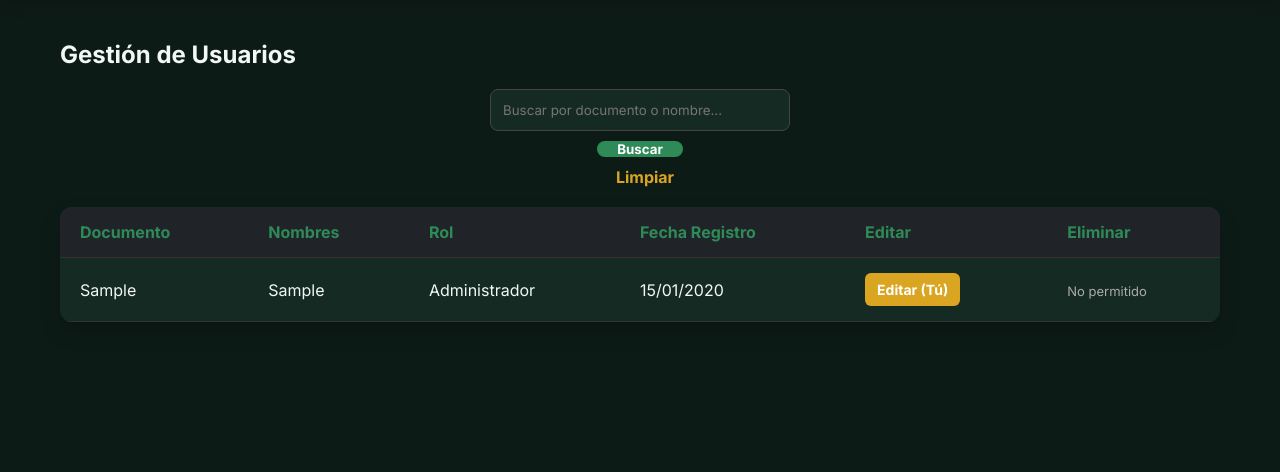
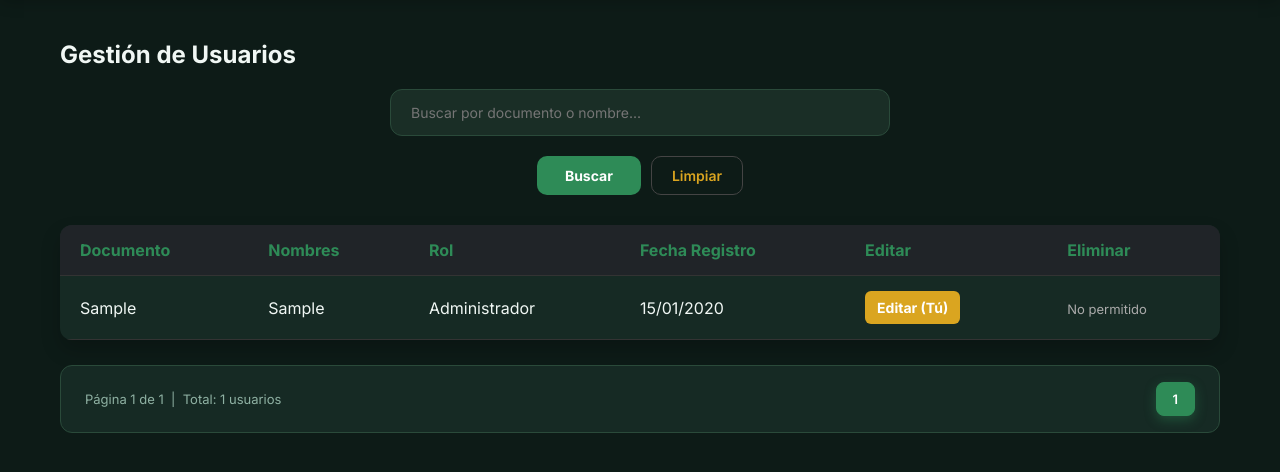
Before and after one commit to vaccaelpro/Django_liliana, a Django app: page /admin-dashboard/ in a window 1280 px wide. Shown: the part 65-537 px from the top of the page. Run offline with Django 5.2, Linux system fonts and the light colour scheme; a user stored in the database is signed in; tables that the repository leaves empty hold one stand-in row (values such as "Sample post").

Commit message:
aginación en listado de usuarios del dashboard admin
- Importa Paginator de django.core.paginator
- Muestra 5 usuarios por página en admin_dashboard
- Mantiene el filtro de búsqueda activo al paginar con ?q= en los enlaces
- Agrega navegación: primera, anterior, páginas numeradas, siguiente, última
- Muestra contador de página actual y total de usuarios- Crea admin_dashboard.css como archivo de estilos independiente
- Rediseña barra de búsqueda: centrada, más ancha, con acciones agrupadas
- Rediseña paginación: fondo con borde, botones con hover animado y sombra
- Botón activo de página con sombra verde y sin efecto hover

```diff
--- a/inventario_django/dcrm/website/templates/admin_dashboard.html
+++ b/inventario_django/dcrm/website/templates/admin_dashboard.html
@@ -9,6 +9,7 @@
     <link href="https://fonts.googleapis.com/css2?family=Inter:wght@300;400;600;700&display=swap" rel="stylesheet">
     <link rel="stylesheet" href="https://cdnjs.cloudflare.com/ajax/libs/font-awesome/6.4.0/css/all.min.css">
     <link rel="stylesheet" href="{% static 'css/styles.css' %}">
+    <link rel="stylesheet" href="{% static 'css/admin_dashboard.css' %}">
 </head>
 
 <body>
@@ -24,9 +25,10 @@
         <h2>Gestión de Usuarios</h2>
         <form class="search-bar" method="GET" action="{% url 'admin_dashboard' %}">
             <input type="text" name="q" placeholder="Buscar por documento o nombre..." value="{{ request.GET.q }}">
-            <button type="submit">Buscar</button>
-            <a href="{% url 'admin_dashboard' %}"
-                style="text-decoration: none; align-self: center; color: var(--accent); font-weight: bold; margin-left: 10px;">Limpiar</a>
+            <div class="search-actions">
+                <button type="submit">Buscar</button>
+                <a href="{% url 'admin_dashboard' %}" class="search-clear">Limpiar</a>
+            </div>
         </form>
         <table>
             <thead>
@@ -71,6 +73,35 @@
                 {% endfor %}
             </tbody>
         </table>
+        <!-- Paginación -->
+        <div class="pagination">
+            <span class="pagination-info">
+                Página {{ page_obj.number }} de {{ page_obj.paginator.num_pages }}
+                &nbsp;|&nbsp; Total: {{ page_obj.paginator.count }} usuarios
+            </span>
+            <div class="pagination-links">
+                {% if page_obj.has_previous %}
+                <a href="?page=1{% if query %}&q={{ query }}{% endif %}" class="page-btn">« Primera</a>
+                <a href="?page={{ page_obj.previous_page_number }}{% if query %}&q={{ query }}{% endif %}"
+                    class="page-btn">‹ Anterior</a>
+                {% endif %}
+
+                {% for num in page_obj.paginator.page_range %}
+                {% if page_obj.number == num %}
+                <span class="page-btn page-active">{{ num }}</span>
+                {% elif num > page_obj.number|add:'-3' and num < page_obj.number|add:'3' %} <a
+                    href="?page={{ num }}{% if query %}&q={{ query }}{% endif %}" class="page-btn">{{ num }}</a>
+                    {% endif %}
+                    {% endfor %}
+
+                    {% if page_obj.has_next %}
+                    <a href="?page={{ page_obj.next_page_number }}{% if query %}&q={{ query }}{% endif %}"
+                        class="page-btn">Siguiente ›</a>
+                    <a href="?page={{ page_obj.paginator.num_pages }}{% if query %}&q={{ query }}{% endif %}"
+                        class="page-btn">Última »</a>
+                    {% endif %}
+            </div>
+        </div>
     </div>
 </body>
 
--- /dev/null
+++ b/inventario_django/dcrm/website/templates/static/css/admin_dashboard.css
@@ -0,0 +1,111 @@
+/* Search bar centrada */
+.search-bar {
+    flex-direction: column;
+    align-items: center;
+    margin-bottom: 30px;
+}
+
+.search-bar input {
+    width: 500px;
+    max-width: 100%;
+    padding: 14px 20px;
+    border-radius: 12px;
+    background: #1a2e26;
+    border: 1px solid #2a4a3a;
+    color: #f0f7f4;
+    font-size: 14px;
+}
+
+.search-bar input:focus {
+    border-color: var(--primary);
+    box-shadow: 0 0 0 3px rgba(46, 139, 87, 0.2);
+    outline: none;
+}
+
+.search-actions {
+    display: flex;
+    gap: 10px;
+    margin-top: 10px;
+}
+
+.search-bar button {
+    padding: 10px 28px;
+    border-radius: 10px;
+    font-size: 14px;
+}
+
+.search-clear {
+    padding: 10px 20px;
+    border-radius: 10px;
+    background: transparent;
+    border: 1px solid #444;
+    color: var(--accent);
+    font-weight: 600;
+    font-size: 14px;
+    text-decoration: none;
+    transition: all 0.2s ease;
+}
+
+.search-clear:hover {
+    background: rgba(218, 165, 32, 0.1);
+    border-color: var(--accent);
+}
+
+/* Paginación mejorada */
+.pagination {
+    display: flex;
+    justify-content: space-between;
+    align-items: center;
+    margin-top: 25px;
+    padding: 16px 24px;
+    background: #162a24;
+    border-radius: 12px;
+    border: 1px solid #2a4a3a;
+}
+
+.pagination-info {
+    color: #8fb1a3;
+    font-size: 13px;
+    font-weight: 500;
+}
+
+.pagination-links {
+    display: flex;
+    gap: 6px;
+    align-items: center;
+}
+
+.page-btn {
+    padding: 8px 16px;
+    border-radius: 8px;
+    background: #1a2e26;
+    color: #8fb1a3;
+    text-decoration: none;
+    font-size: 13px;
+    font-weight: 600;
+    border: 1px solid #2a4a3a;
+    transition: all 0.2s ease;
+    cursor: pointer;
+    display: inline-flex;
+    align-items: center;
+}
+
+.page-btn:hover {
+    background: var(--primary);
+    color: white;
+    border-color: var(--primary);
+    transform: translateY(-2px);
+    box-shadow: 0 4px 12px rgba(46, 139, 87, 0.3);
+}
+
+.page-active {
+    background: var(--primary) !important;
+    color: white !important;
+    border-color: var(--primary) !important;
+    box-shadow: 0 4px 12px rgba(46, 139, 87, 0.4);
+    cursor: default;
+}
+
+.page-active:hover {
+    transform: none;
+}
--- a/inventario_django/dcrm/website/templates/static/css/styles.css
+++ b/inventario_django/dcrm/website/templates/static/css/styles.css
@@ -682,3 +682,63 @@ tr:hover {
 .btn-logout:hover {
     background: rgba(231, 76, 60, 0.25);
 }
+
+/* ============================ */
+/*         PAGINACIÓN           */
+/* ============================ */
+.pagination {
+    display: flex;
+    justify-content: space-between;
+    align-items: center;
+    margin-top: 25px;
+    padding: 16px 20px;
+    background: var(--panel-dark);
+    border-radius: 12px;
+    flex-wrap: wrap;
+    gap: 10px;
+}
+
+.pagination-info {
+    color: var(--text-muted);
+    font-size: 13px;
+    font-weight: 500;
+}
+
+.pagination-links {
+    display: flex;
+    gap: 6px;
+    flex-wrap: wrap;
+    align-items: center;
+}
+
+.page-btn {
+    padding: 8px 14px;
+    border-radius: 8px;
+    background: transparent;
+    color: var(--text-muted);
+    text-decoration: none;
+    font-size: 13px;
+    font-weight: 600;
+    border: 1px solid #333;
+    transition: all 0.2s ease;
+    cursor: pointer;
+}
+
+.page-btn:hover {
+    background: var(--primary);
+    color: white;
+    border-color: var(--primary);
+    transform: translateY(-1px);
+}
+
+.page-active {
+    background: var(--primary);
+    color: white !important;
+    border-color: var(--primary);
+    cursor: default;
+    box-shadow: 0 4px 12px rgba(46, 139, 87, 0.4);
+}
+
+.page-active:hover {
+    transform: none;
+}
--- a/inventario_django/dcrm/website/views.py
+++ b/inventario_django/dcrm/website/views.py
@@ -4,6 +4,7 @@ from django.contrib.auth import authenticate, login, logout
 from django.contrib.auth.decorators import login_required, user_passes_test
 from django.views.decorators.http import require_POST
 from django.contrib import messages
+from django.core.paginator import Paginator
 from .models import Usuario
 
 # --- PATRONES DE VALIDACIÓN ---
@@ -129,11 +130,24 @@ def logout_user(request):
 @login_required(login_url='login')
 @user_passes_test(es_administrador, login_url='login')
 def admin_dashboard(request):
-    users = Usuario.objects.all()
+    if not request.user.is_authenticated or request.user.rol != 'ADMINISTRADOR':
+        messages.error(request, "Acceso denegado. Se requiere rol de Administrador.")
+        return redirect('login')
+
+    users = Usuario.objects.all().order_by('date_joined')
     query = request.GET.get('q', '').strip()
     if query:
         users = users.filter(first_name__icontains=query) | users.filter(documento__icontains=query)
-    return render(request, 'admin_dashboard.html', {'users': users, 'query': query})
+
+    paginator = Paginator(users, 5)  # 5 usuarios por página
+    page_number = request.GET.get('page')
+    page_obj = paginator.get_page(page_number)
+
+    return render(request, 'admin_dashboard.html', {
+        'users': page_obj,
+        'page_obj': page_obj,
+        'query': query,
+    })
 
 
 @login_required(login_url='login')
```
